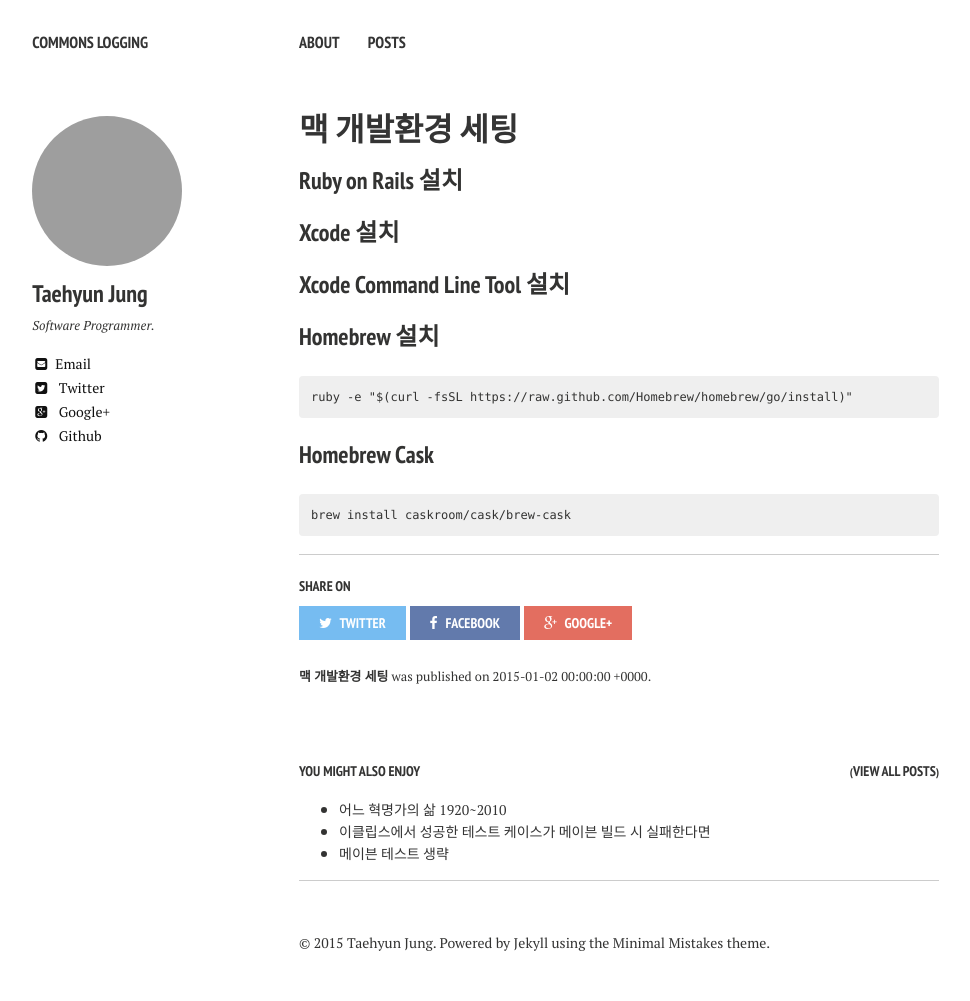
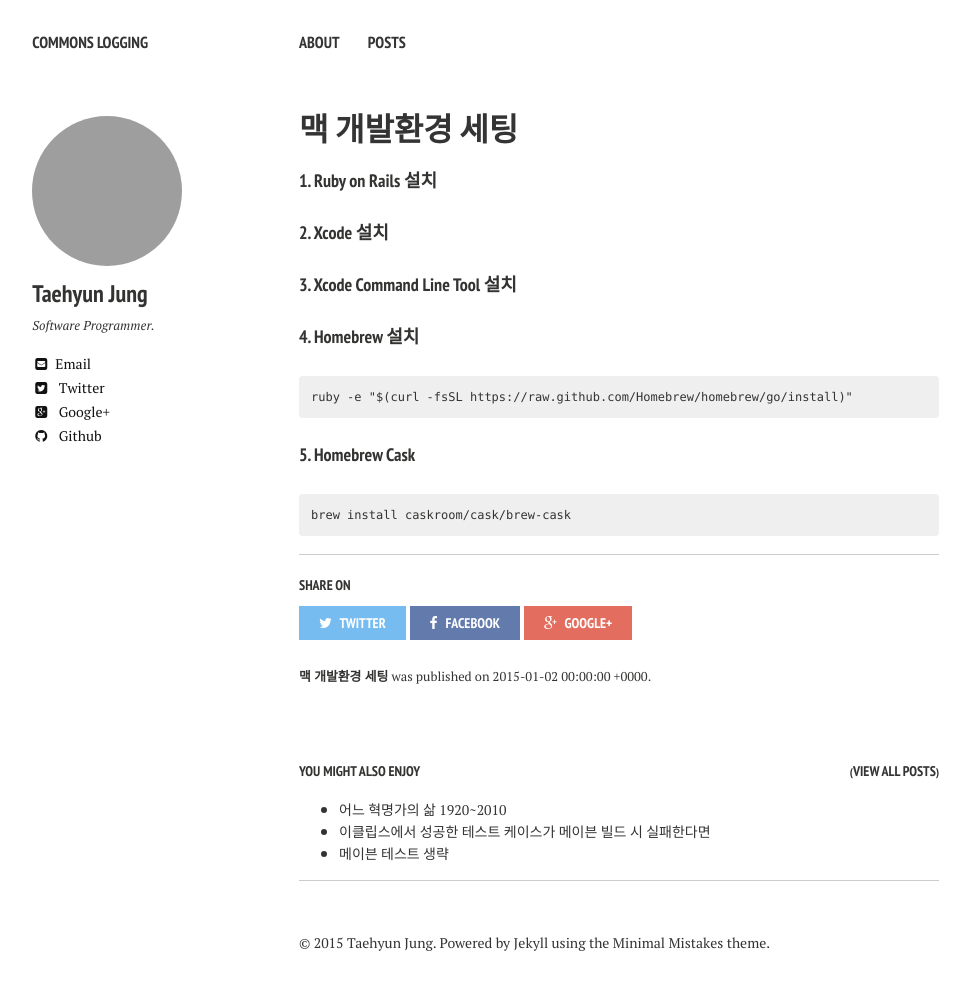
Before and after one commit to chomman/blog, a Jekyll site: the page built from _posts/2015-01-02-맥-개발환경-세팅.md, in a window 1280 px wide. Shown: the whole page, without its empty margins (21-991 px from the left). Built offline with Jekyll 4.4.1, drawn with Linux system fonts in a browser that asks for light colours; nearby versions of some CDN libraries; grey boxes are pictures that could not be loaded.

Commit message:
update post

```diff
--- a/_posts/2015-01-02-맥-개발환경-세팅.md
+++ b/_posts/2015-01-02-맥-개발환경-세팅.md
@@ -3,23 +3,23 @@ title: 맥 개발환경 세팅
 layout: post
 ---
 
-###Ruby on Rails 설치
+#### 1. Ruby on Rails 설치
 
 
-###Xcode 설치
+#### 2. Xcode 설치
 
 
-###Xcode Command Line Tool 설치
+#### 3. Xcode Command Line Tool 설치
 
 
-###Homebrew 설치
+#### 4. Homebrew 설치
 
 {% highlight text %}
 ruby -e "$(curl -fsSL https://raw.github.com/Homebrew/homebrew/go/install)"
 {% endhighlight %}
 
 
-###Homebrew Cask
+#### 5. Homebrew Cask
 
 {% highlight text %}
 brew install caskroom/cask/brew-cask
```
